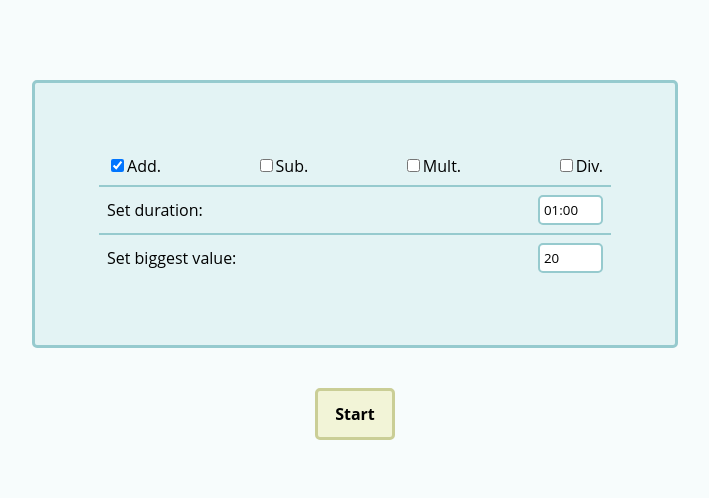
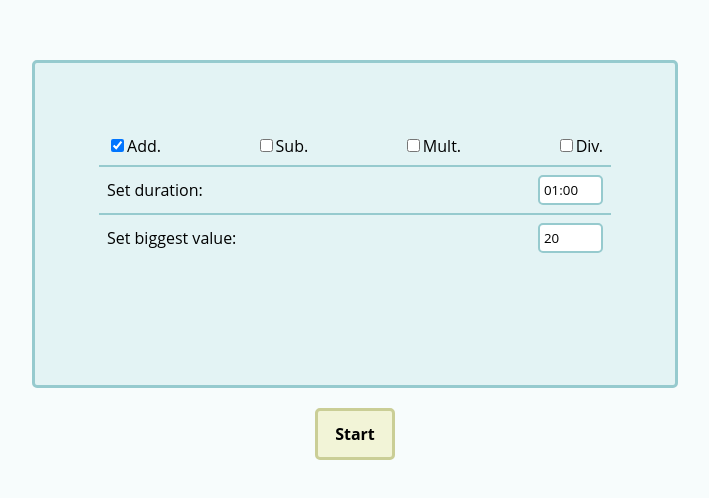
Before and after one commit to pablomartan/arithmetic, a React app: page / in a window 1280 px wide. Shown: the part 140-638 px from the top of the page, without its empty margins (285-994 px from the left). Built offline with nearby package versions, Linux system fonts and the light colour scheme.

Commit message:
feat: set Settings height to 50% on tablet size or bigger

```diff
--- a/src/components/Settings.css
+++ b/src/components/Settings.css
@@ -17,6 +17,7 @@
 @media (600px <= width) {
   #settings {
     width: 60%;
+    height: 50%;
   }
 }
 
```
